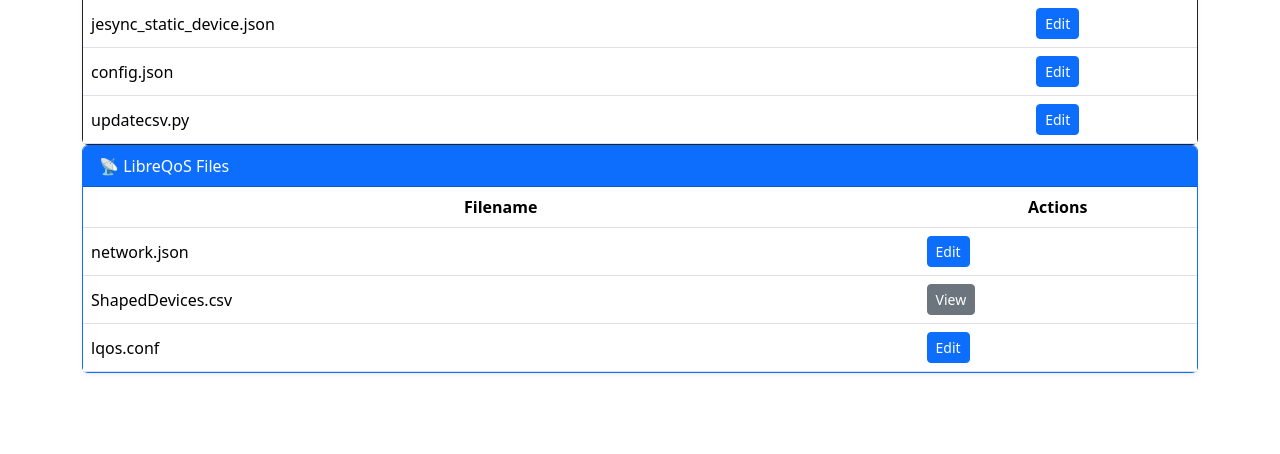
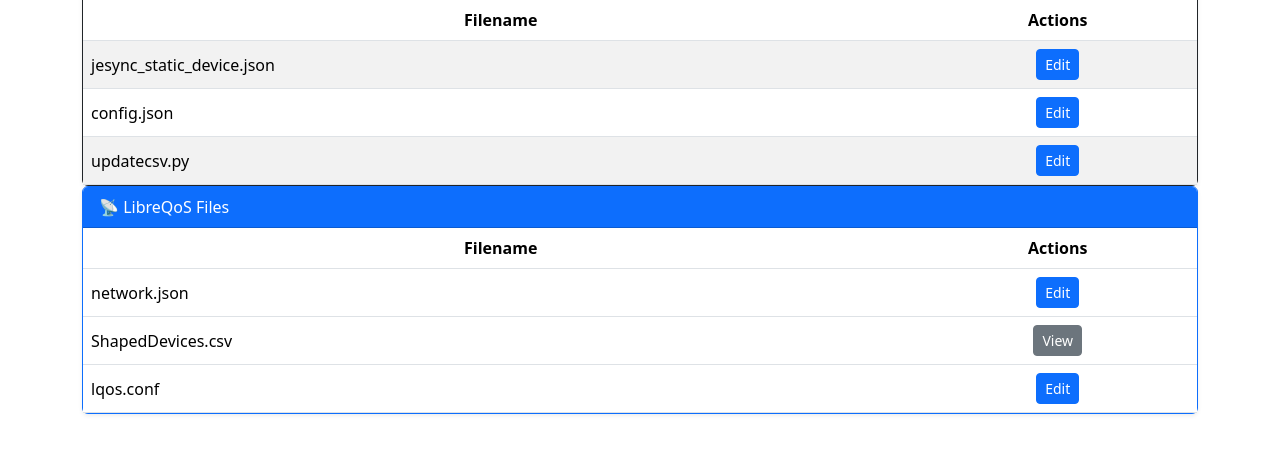
Before and after one commit to phminer101/jesync_dashboard_for_LibreQoS-Mikrotik_Integration, a Flask app: page /dashboard in a window 1280 px wide. Shown: the part 248-702 px from the top of the page. Run offline with Flask 3, Linux system fonts and the light colour scheme; a user stored in the database is signed in.

Commit message:
Update dashboard.html

```diff
--- a/templates/dashboard.html
+++ b/templates/dashboard.html
@@ -23,6 +23,13 @@
           <th class="w-25">Actions</th>
         </tr>
       </thead>
+      <table class="table table-striped mb-0">
+  <thead class="align-middle text-center">
+    <tr>
+      <th class="w-75">Filename</th>
+      <th class="w-25">Actions</th>
+    </tr>
+  </thead>
   <tbody>
     {% for file in files %}
       {% if file in ["jesync_static_device.json", "config.json", "updatecsv.py"] %}
@@ -35,6 +42,8 @@
       {% endif %}
     {% endfor %}
   </tbody>
+</table>
+
     </table>
   </div>
 </div>
@@ -59,9 +68,9 @@
             <tbody>
   {% for file in files %}
     {% if file in ["network.json", "ShapedDevices.csv", "lqos.conf"] %}
-                <tr>
-                  <td class="align-middle">{{ file }}</td>
-                  <td>
+    <tr class="align-middle">
+      <td>{{ file }}</td>
+      <td class="text-center">
         {% if file == "ShapedDevices.csv" %}
           <a href="{{ url_for('edit_file', filename=file) }}" class="btn btn-secondary btn-sm">View</a>
         {% else %}
@@ -72,6 +81,7 @@
     {% endif %}
   {% endfor %}
 </tbody>
+
           </table>
         </div>
       </div>
```
Lines whose indentation alone changed are shown as unchanged.
